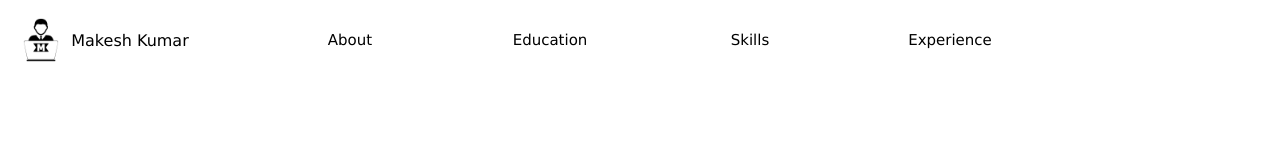
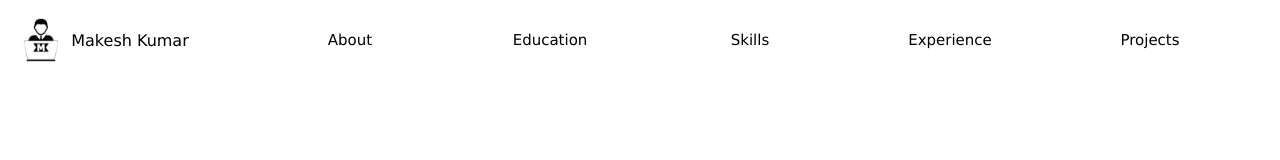
Before and after one commit to makesh-kumar/makesh-portfolio, a React (Create React App) app: page / in a window 1280 px wide. Shown: the top 160 px of the page. Built offline with nearby package versions, Linux system fonts and the light colour scheme.

Commit message:
added header

```diff
--- a/src/components/Header/Header.tsx
+++ b/src/components/Header/Header.tsx
@@ -22,6 +22,10 @@ function Header() {
     {
       name: "experience",
       title: "Experience",
+    },
+    {
+      name: "projects",
+      title: "Projects",
     },
   ];
   const scrollSmoothTo = (elementId: string) => {
--- a/src/components/Projects/Projects.tsx
+++ b/src/components/Projects/Projects.tsx
@@ -49,7 +49,7 @@ function Projects() {
     },
   ];
   return (
-    <div className="projects">
+    <div id="projects" className="projects">
       <div className="projects__logo">
         <h3>Projects</h3>
         <img
```
